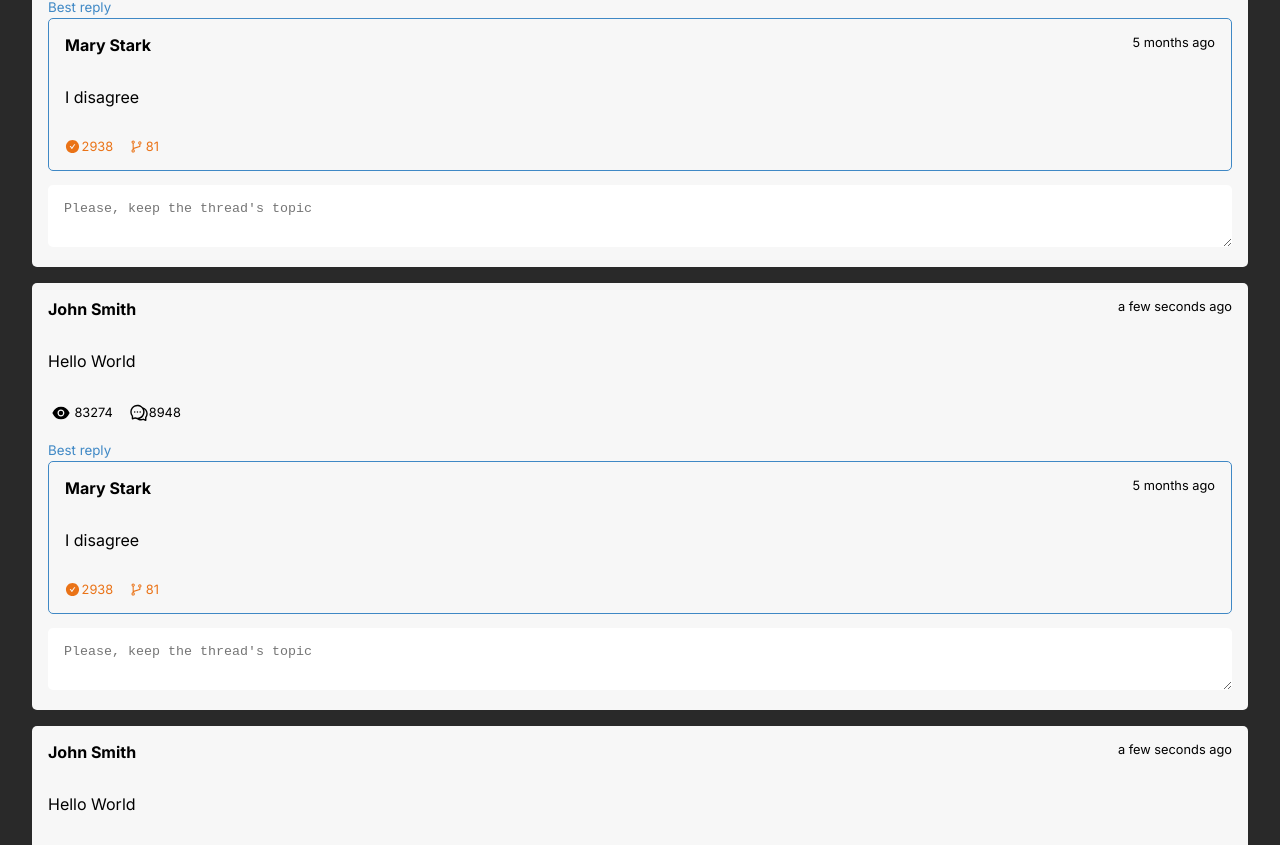
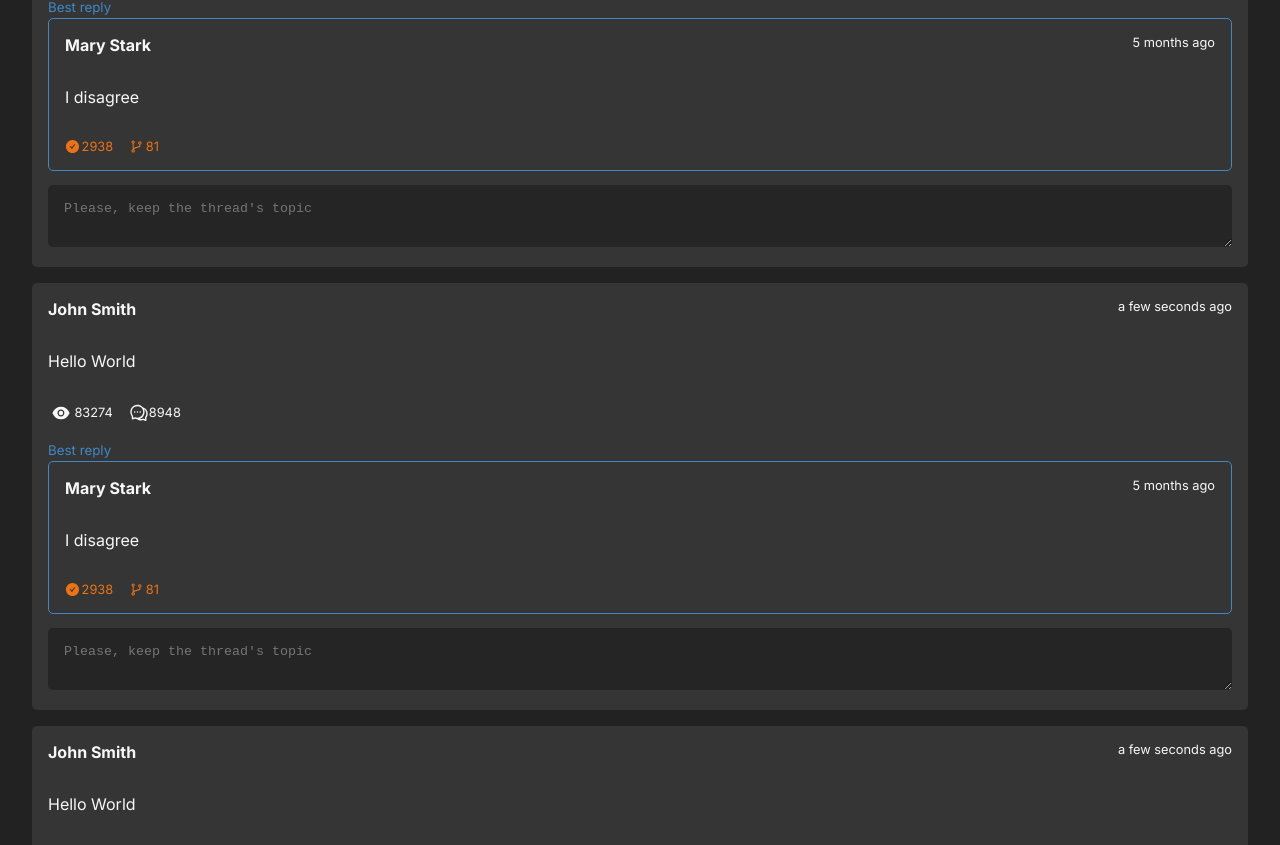
Before and after one commit to ciroddias/thinker, a Next.js app: page / in a window 1280 px wide. Shown: the part 690-1535 px from the top of the page. Built offline with nearby package versions, Linux system fonts and the light colour scheme.

Commit message:
feat: Theming improved

```diff
--- a/src/components/Post/styles.ts
+++ b/src/components/Post/styles.ts
@@ -48,6 +48,7 @@ export const BestReplyLabel = styled.small`
 `;
 
 export const CommentField = styled.textarea`
+  background-color: ${({ theme }) => theme.colors["card-200"]};
   width: 100%;
   padding: 1rem;
   border: none;
--- a/styles/themes/dark.ts
+++ b/styles/themes/dark.ts
@@ -8,10 +8,10 @@ const dark: DefaultTheme = {
     secondary: "#EA7317",
     red: "#C33C54",
     yellow: "#FFBE0B",
-    "text-100": "#22222",
-    "background-100": "#292929",
-    "card-100": "#F7F7F7",
-    "card-200": "#D3D3D3",
+    "text-100": "#F7F7F7",
+    "background-100": "#222222",
+    "card-100": "#353535",
+    "card-200": "#252525",
   },
 };
 
```
Also changed, not shown: styles/themes/light.ts (+5 -5 lines).
